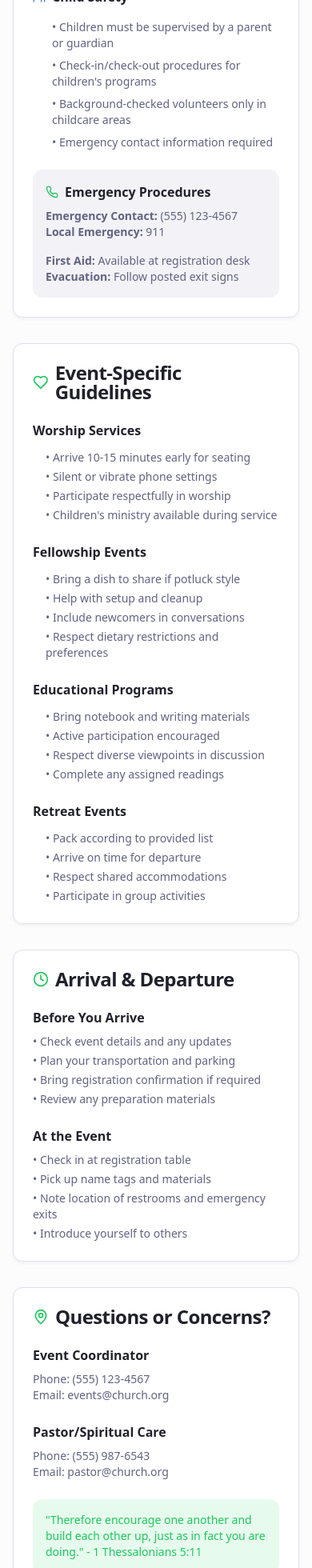
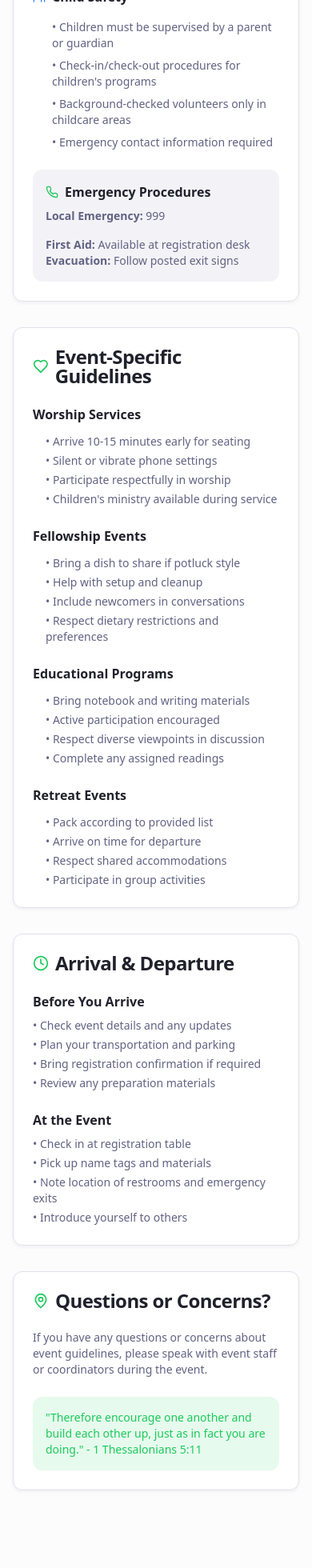
Before and after one commit to koteyd1/myecclesia, a React (Vite) app: page /event-guidelines in a window 390 px wide. Shown: the part 1425-3385 px from the top of the page at 80% size. After the commit the page ends 3336 px from the top, so only its background shows below. Built offline with nearby package versions, Linux system fonts and the light colour scheme.

Commit message:
Remove contact info and update emergency.
Removed phone number and email address from "Questions or Concerns" and removed "Emergency Contact" from "Safety Protocol". Changed "Local Emergency" to "999".

```diff
--- a/src/pages/EventGuidelines.tsx
+++ b/src/pages/EventGuidelines.tsx
@@ -97,8 +97,7 @@ const EventGuidelines = () => {
                 </h4>
                 <div className="grid md:grid-cols-2 gap-4 text-sm text-muted-foreground">
                   <div>
-                    <p><strong>Emergency Contact:</strong> (555) 123-4567</p>
-                    <p><strong>Local Emergency:</strong> 911</p>
+                    <p><strong>Local Emergency:</strong> 999</p>
                   </div>
                   <div>
                     <p><strong>First Aid:</strong> Available at registration desk</p>
@@ -206,17 +205,8 @@ const EventGuidelines = () => {
             <CardContent>
               <div className="grid md:grid-cols-2 gap-6">
                 <div>
-                  <h4 className="font-semibold mb-2">Event Coordinator</h4>
                   <p className="text-sm text-muted-foreground">
-                    Phone: (555) 123-4567<br/>
-                    Email: events@church.org
-                  </p>
-                </div>
-                <div>
-                  <h4 className="font-semibold mb-2">Pastor/Spiritual Care</h4>
-                  <p className="text-sm text-muted-foreground">
-                    Phone: (555) 987-6543<br/>
-                    Email: pastor@church.org
+                    If you have any questions or concerns about event guidelines, please speak with event staff or coordinators during the event.
                   </p>
                 </div>
               </div>
```
